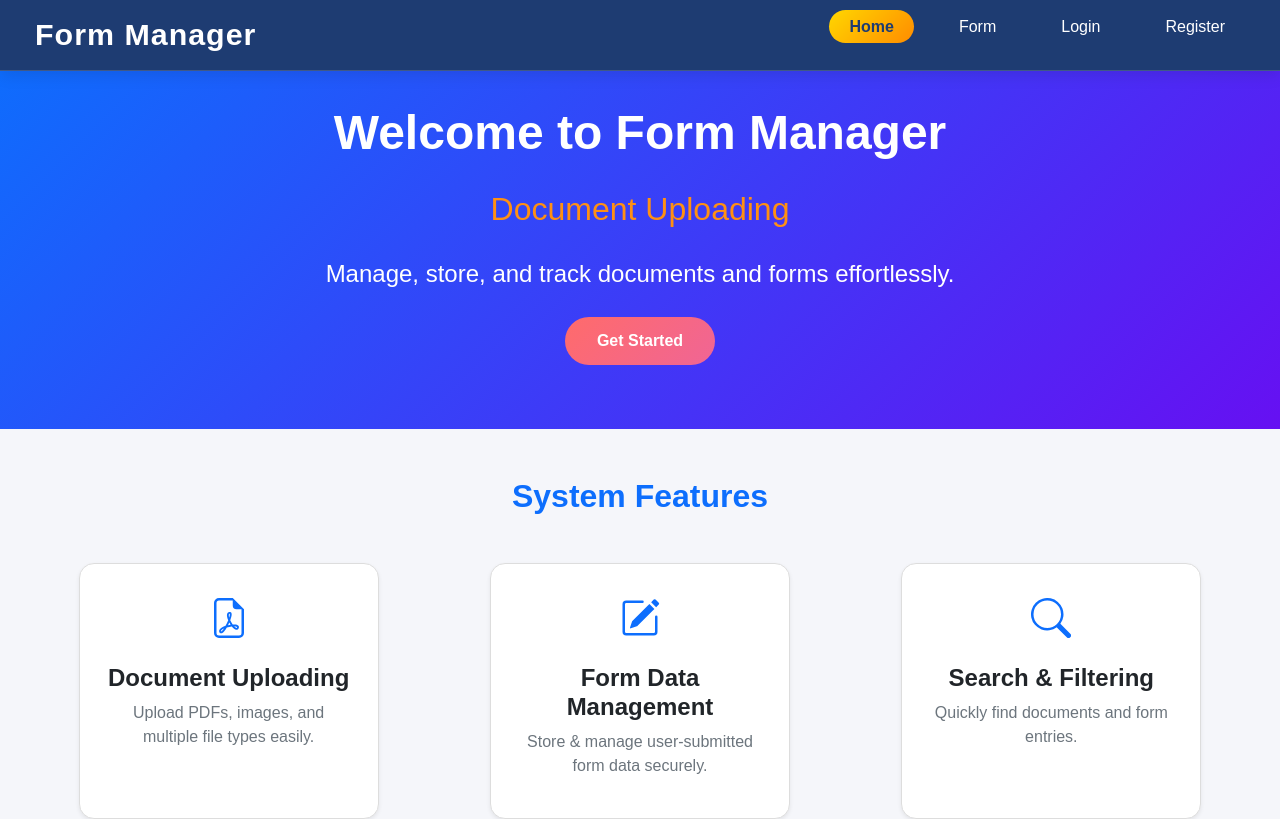
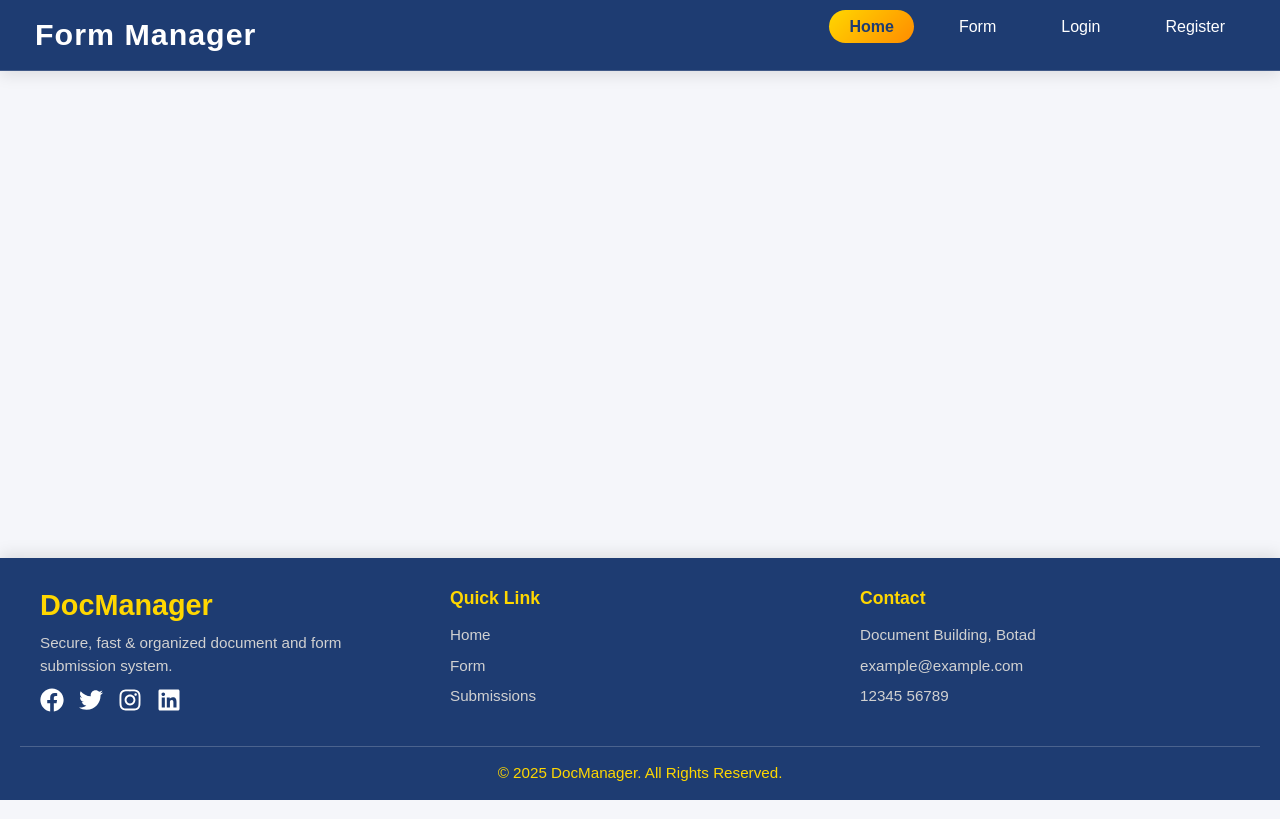
Before and after one commit to bipin9178/from_fronted, a React (Vite) app: page / in a window 1280 px wide. Shown: the top 819 px of the page. Built offline with nearby package versions, Linux system fonts and the light colour scheme.

Commit message:
add this file and chnage code

```diff
--- a/src/App.jsx
+++ b/src/App.jsx
@@ -26,9 +26,9 @@ export default function App() {
       <UserNavbar />
 
       <Routes>
-        <Route path="/" element={<Home />} />
-        <Route path="/login" element={<LoginForm />} />
-        <Route path="/register" element={<Register />} />
+        <Route path="https://from-fronted-k8aq-6mzdph7s7-bipins-projects-0c3e442c.vercel.app" element={<Home />} />
+        <Route path="https://from-fronted-k8aq-6mzdph7s7-bipins-projects-0c3e442c.vercel.app/login" element={<LoginForm />} />
+        <Route path="https://from-fronted-k8aq-6mzdph7s7-bipins-projects-0c3e442c.vercel.app/register" element={<Register />} />
         <Route path="/change-password"  element={ <ChangePassword /> }/>
         <Route path="/profile/:id" element={<Profile />} />
         <Route path="/forget-password" element={<ForgotPassword />} />
```
